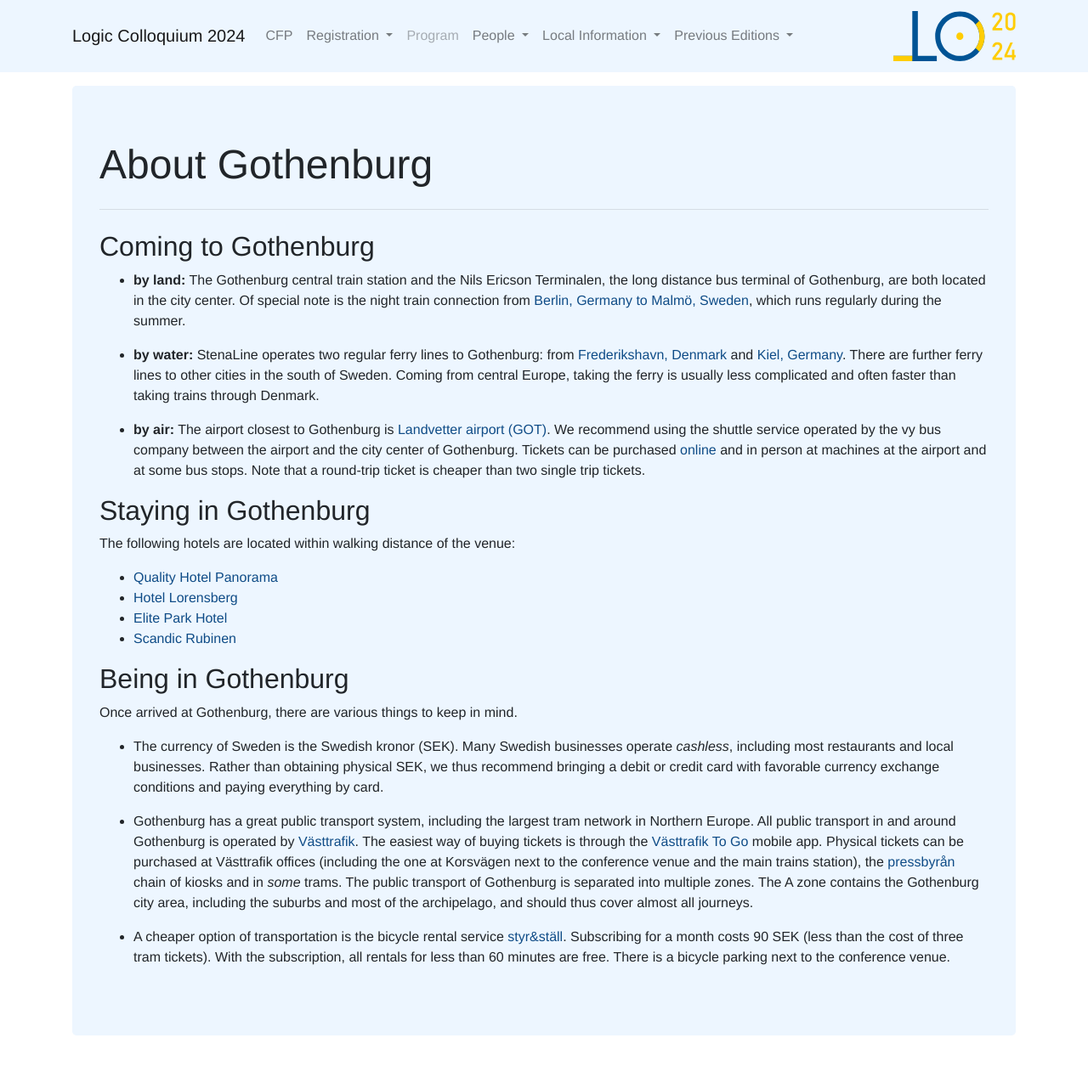
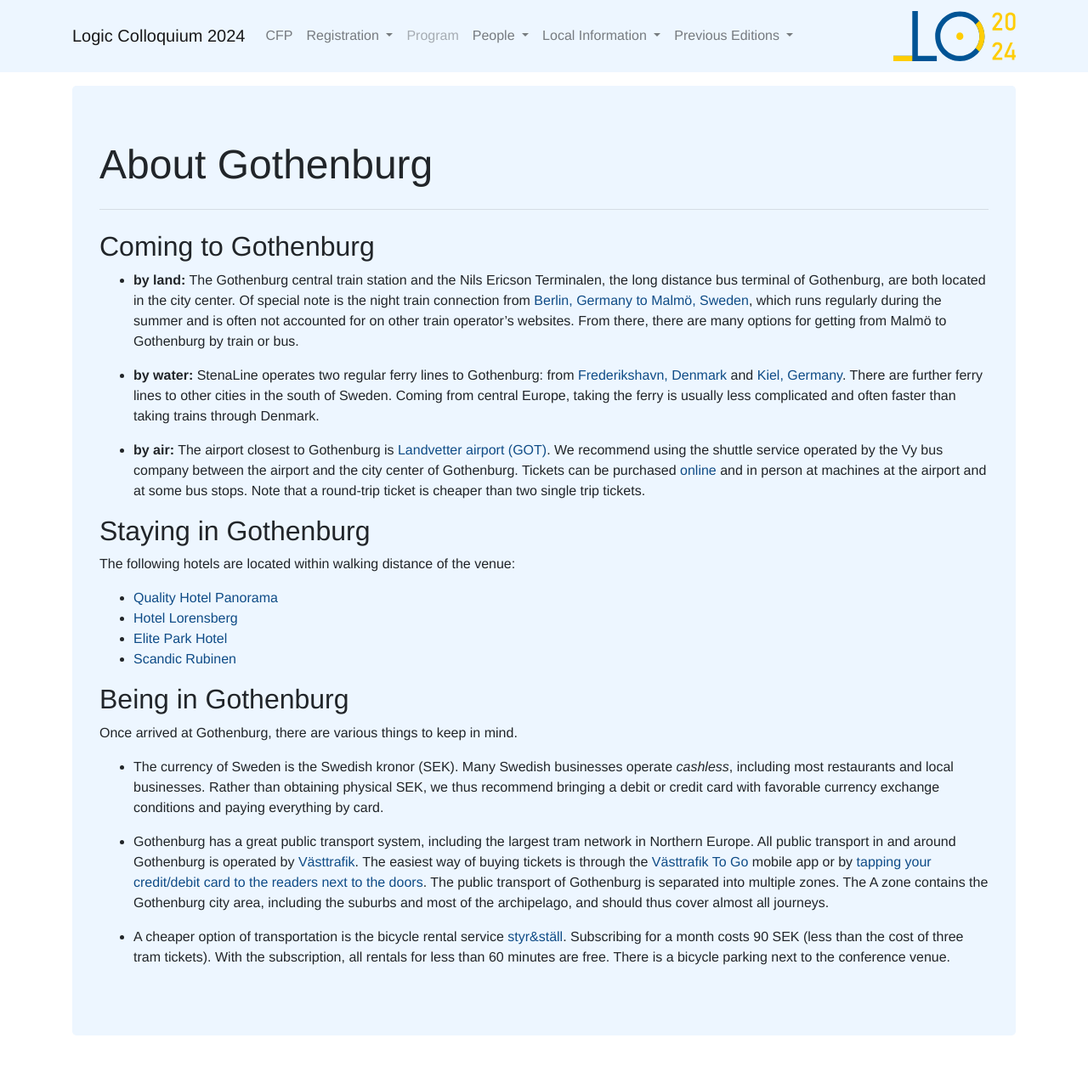
Before and after one commit to LC2024/LC2024.github.io, a Jekyll site: the page built from local_info/index.md, in a window 1280 px wide. Shown: the whole page at 85% size. Built offline with Jekyll 4.4.1, drawn with Linux system fonts in a browser that asks for light colours; some web fonts are replaced.

Commit message:
Improve transport info

```diff
--- a/local_info/index.md
+++ b/local_info/index.md
@@ -10,7 +10,10 @@ title: About Gothenburg
   The Gothenburg central train station and the Nils Ericson Terminalen, the long
   distance bus terminal of Gothenburg, are both located in the city center. Of
   special note is the night train connection from [Berlin, Germany to Malmö,
-  Sweden](https://www.snalltaget.se/en/berlin), which runs regularly during the summer.
+  Sweden](https://www.snalltaget.se/en/berlin), which runs regularly during the
+  summer and is often not accounted for on other train operator's websites.
+  From there, there are many options for getting from Malmö to Gothenburg by
+  train or bus.
 
 - **by water:**
   StenaLine operates two regular ferry lines to Gothenburg: from [Frederikshavn,
@@ -24,7 +27,7 @@ title: About Gothenburg
 - **by air:**
   The airport closest to Gothenburg is [Landvetter airport
   (GOT)](https://www.swedavia.com/landvetter/). We recommend using the shuttle
-  service operated by the vy bus company between the airport
+  service operated by the Vy bus company between the airport
   and the city center of Gothenburg. Tickets can be purchased
   [online]((https://www.flygbussarna.se/en/landvetter)) and in person at
   machines at the airport and at some bus stops. Note that a round-trip ticket
@@ -52,10 +55,9 @@ Once arrived at Gothenburg, there are various things to keep in mind.
   operated by [Västtrafik](https://www.vasttrafik.se/en/). The easiest way of
   buying tickets is through the [Västtrafik To
   Go](https://www.vasttrafik.se/en/Tickets/more-about-tickets/vasttrafik-to-go/)
-  mobile app. Physical tickets can be purchased at Västtrafik
-  offices (including the one at Korsvägen next to the conference venue and the
-  main trains station), the [pressbyrån](https://www.pressbyran.se/) chain of
-  kiosks and in *some* trams. The public transport of Gothenburg is separated into multiple zones.
+  mobile app or by [tapping your credit/debit card to the readers next to the
+  doors](https://www.vasttrafik.se/en/Tickets/more-about-tickets/tap-payment/).
+  The public transport of Gothenburg is separated into multiple zones.
   The A zone contains the Gothenburg city area, including the suburbs and
   most of the archipelago, and should thus cover almost all journeys.
 
```
